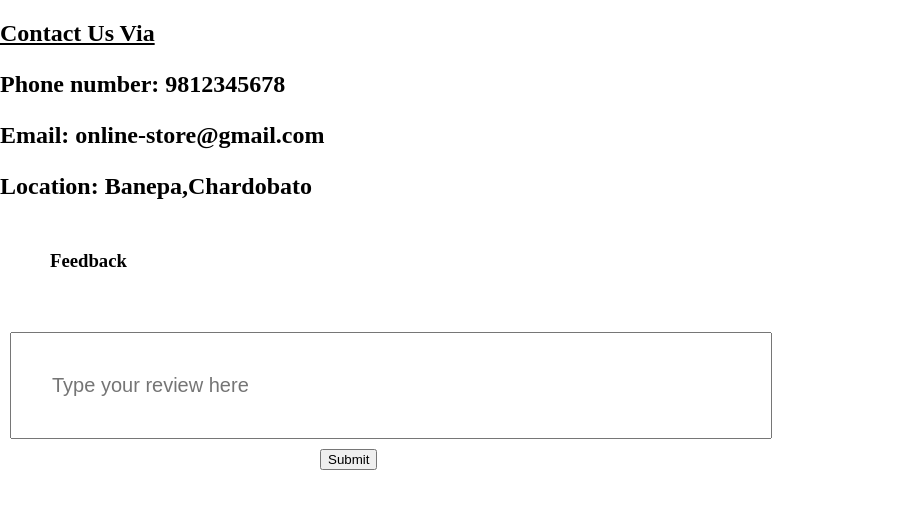
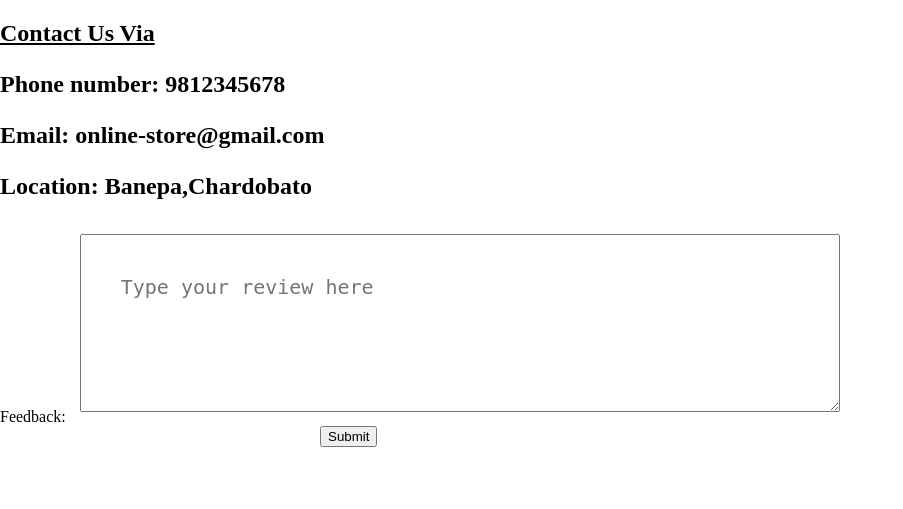
Before and after one commit to nistbanepa/Online-gift-shop, a PHP site: page /contacts.php in a window 1280 px wide. Shown: the top 509 px of the page, without its empty margins (0-903 px from the left). Run offline with PHP 8.4, Linux system fonts and the light colour scheme.

Commit message:
textarea used

```diff
--- a/contacts.php
+++ b/contacts.php
@@ -16,8 +16,8 @@
         <p>Location: Banepa,Chardobato</p>
     </h2>
     <form>
-        <h3 style="margin: 50px;">Feedback</h3>
-        <input class="btn-contact" type="text" name="box" placeholder="Type your review here"><br>
+        <label for="feedback">Feedback:</label>
+        <textarea class="btn-contact" id="feedback" name="feedback" placeholder="Type your review here" rows="4" cols="50"></textarea><br>
         <button type="submit" style="margin: 0px 25%;">Submit</button>
     </form>
 </body>
```
